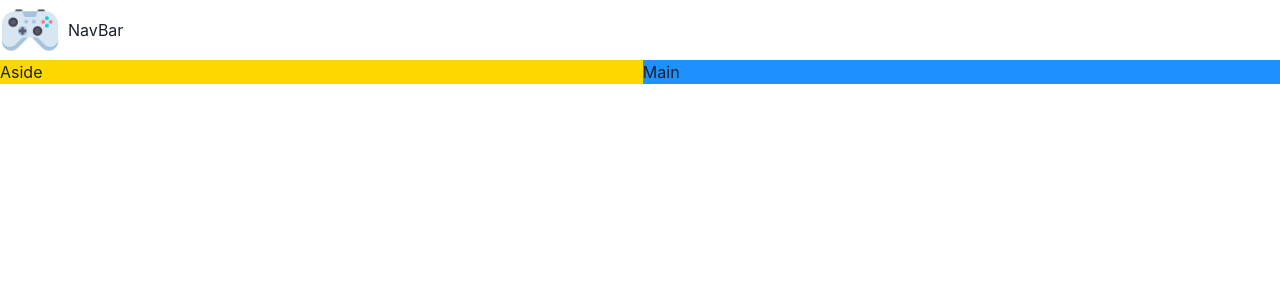
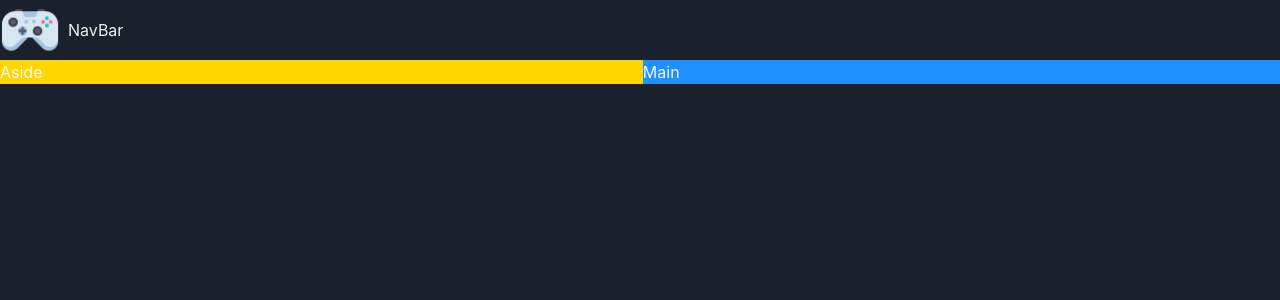
Before and after one commit to Nischit17/RAWR, a React (Vite) app: page / in a window 1280 px wide. Shown: the top 300 px of the page. Built offline with nearby package versions, Linux system fonts and the light colour scheme.

Commit message:
Implement Dark Mode

```diff
--- a/src/main.tsx
+++ b/src/main.tsx
@@ -1,11 +1,13 @@
 import React from 'react'
 import ReactDOM from 'react-dom/client'
-import { ChakraProvider } from '@chakra-ui/react'
+import { ChakraProvider, ColorModeScript } from '@chakra-ui/react'
 import App from './App'
+import theme from './theme'
 
 ReactDOM.createRoot(document.getElementById('root') as HTMLElement).render(
   <React.StrictMode>
-    <ChakraProvider>
+    <ChakraProvider theme={theme}>
+      <ColorModeScript initialColorMode={theme.config.initialColorMode} />
     <App />
     </ChakraProvider>
   </React.StrictMode>,
--- /dev/null
+++ b/src/theme.ts
@@ -0,0 +1,9 @@
+import { extendTheme, ThemeConfig } from "@chakra-ui/react";
+
+const config: ThemeConfig = {
+    initialColorMode: 'dark'
+};
+
+const theme = extendTheme({ config });
+
+export default theme;
```
